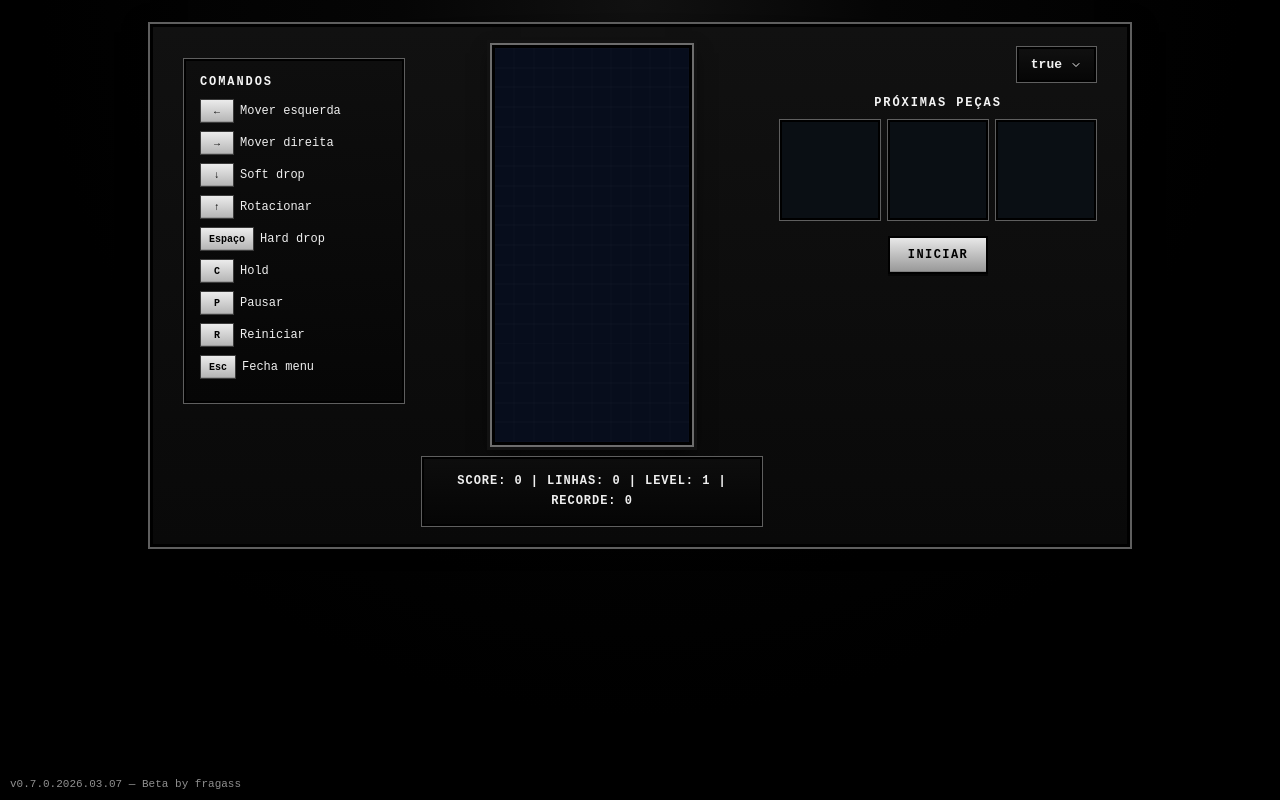
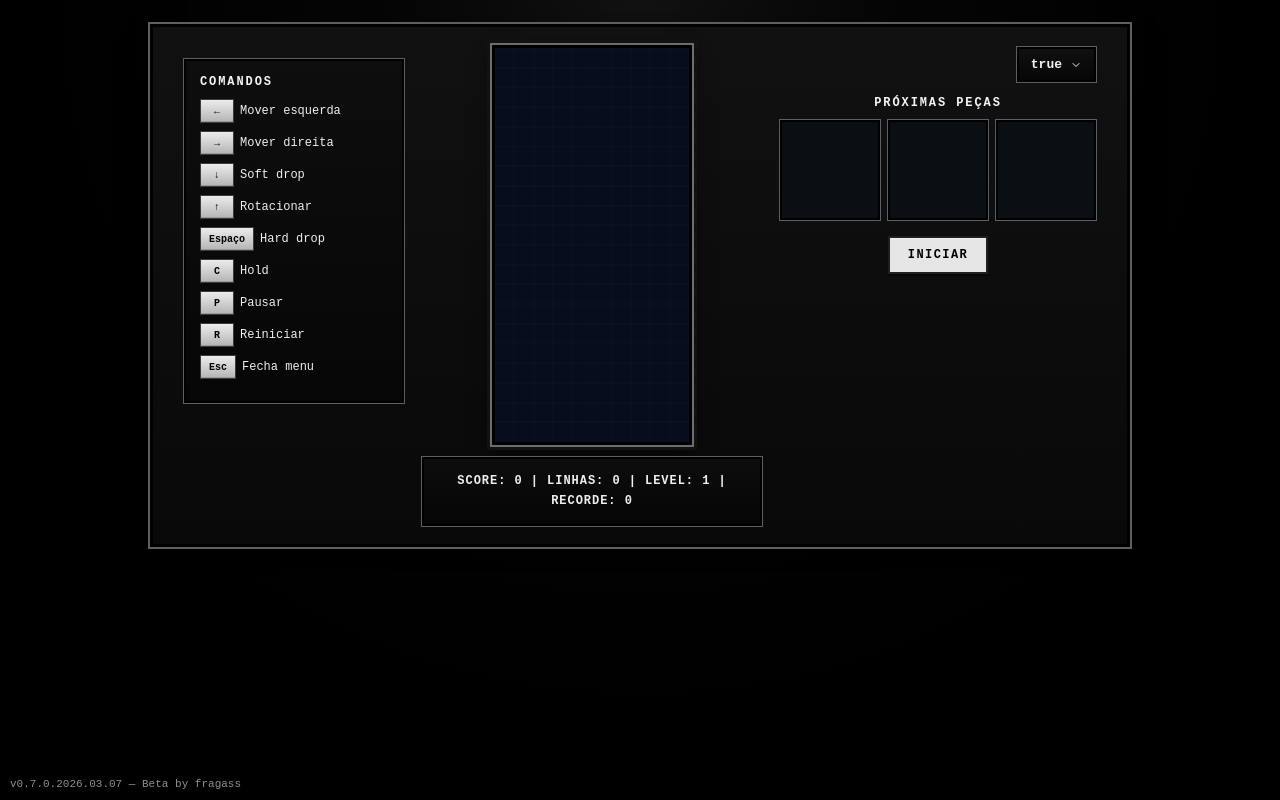
Before and after one commit to fragass/HQS2ncTCSkI, a website: page e7a0d0c0c5f25d4a4e7f8e1b5e4e3d1c5cfe2a65.html in a window 1280 px wide. Drawn offline with Linux system fonts and the light colour scheme; sample sign-in values are in the browser's storage.

Commit message:
Update styles.css

```diff
--- a/css/styles.css
+++ b/css/styles.css
@@ -194,30 +194,29 @@ canvas{
   padding:10px 18px;
   font-size:12px;
   font-weight:900;
-  border:2px solid #000000;
+  border:2px solid #1f1f1f;
   cursor:pointer;
-  transition:filter .15s ease, transform .05s ease, box-shadow .15s ease;
   text-transform:uppercase;
   letter-spacing:.12em;
-  background:linear-gradient(180deg, #e8e8e8, #979797);
-  color:#000000;
+
+  background:#e6e6e6;
+  color:#000;
+
   box-shadow:
-    inset 0 -1px 0 rgba(0,0,0,.16),
-    0 2px 0 rgba(0,0,0,.5);
+    inset 0 1px 0 rgba(255,255,255,.35),
+    0 2px 0 rgba(0,0,0,.45);
+
+  transition:background .15s ease, transform .05s ease, box-shadow .1s ease;
 }
 
-.btn:hover,
-#dropdown-menu button:hover,
-#mini-profile:hover{
-  filter:brightness(1.03);
+.btn:hover{
+  background:#f2f2f2;
 }
 
-.btn:active,
-#dropdown-menu button:active,
-#mini-profile:active{
+.btn:active{
   transform:translateY(1px);
   box-shadow:
-    inset 0 -1px 0 rgba(0,0,0,.16),
+    inset 0 1px 2px rgba(0,0,0,.25),
     0 1px 0 rgba(0,0,0,.45);
 }
 
```
